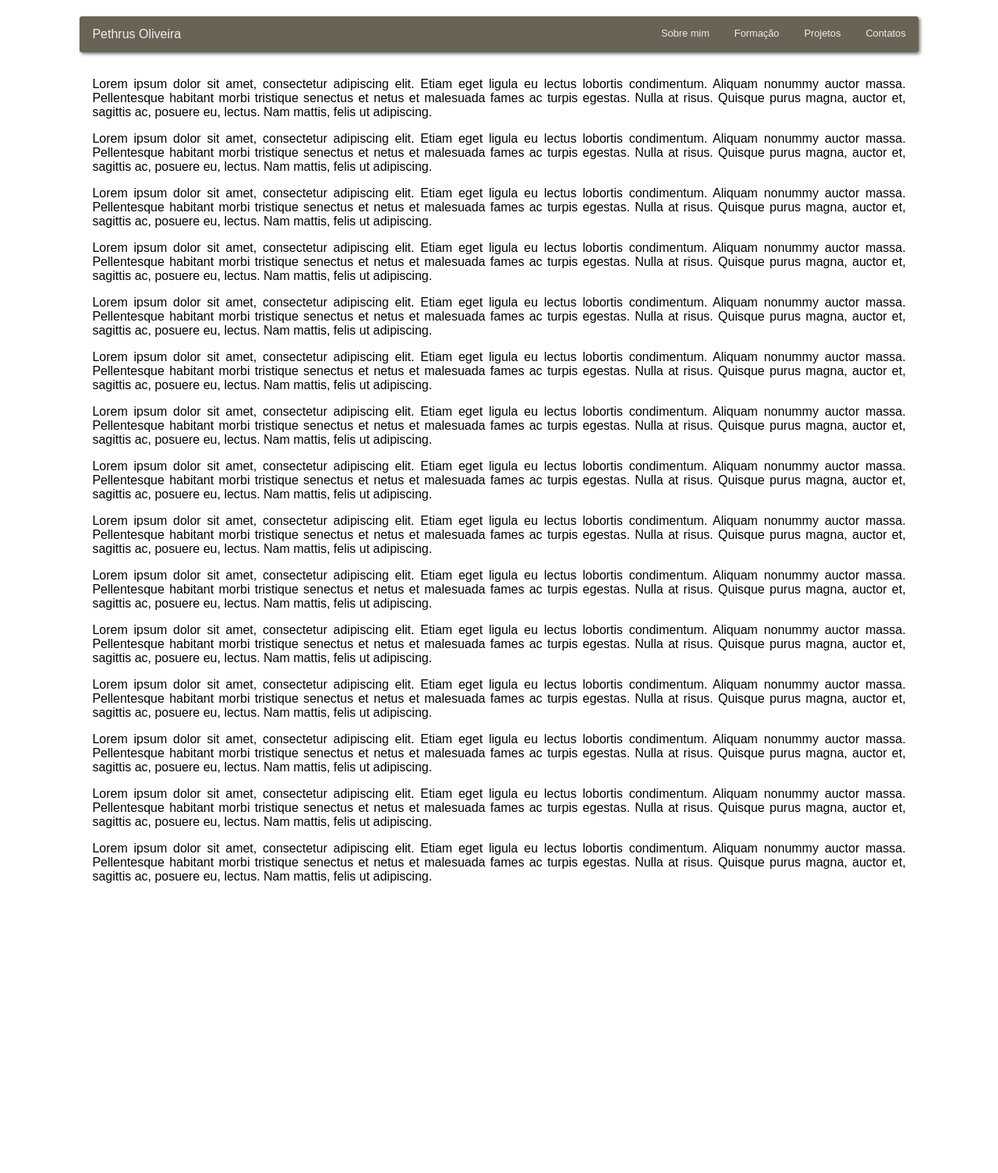
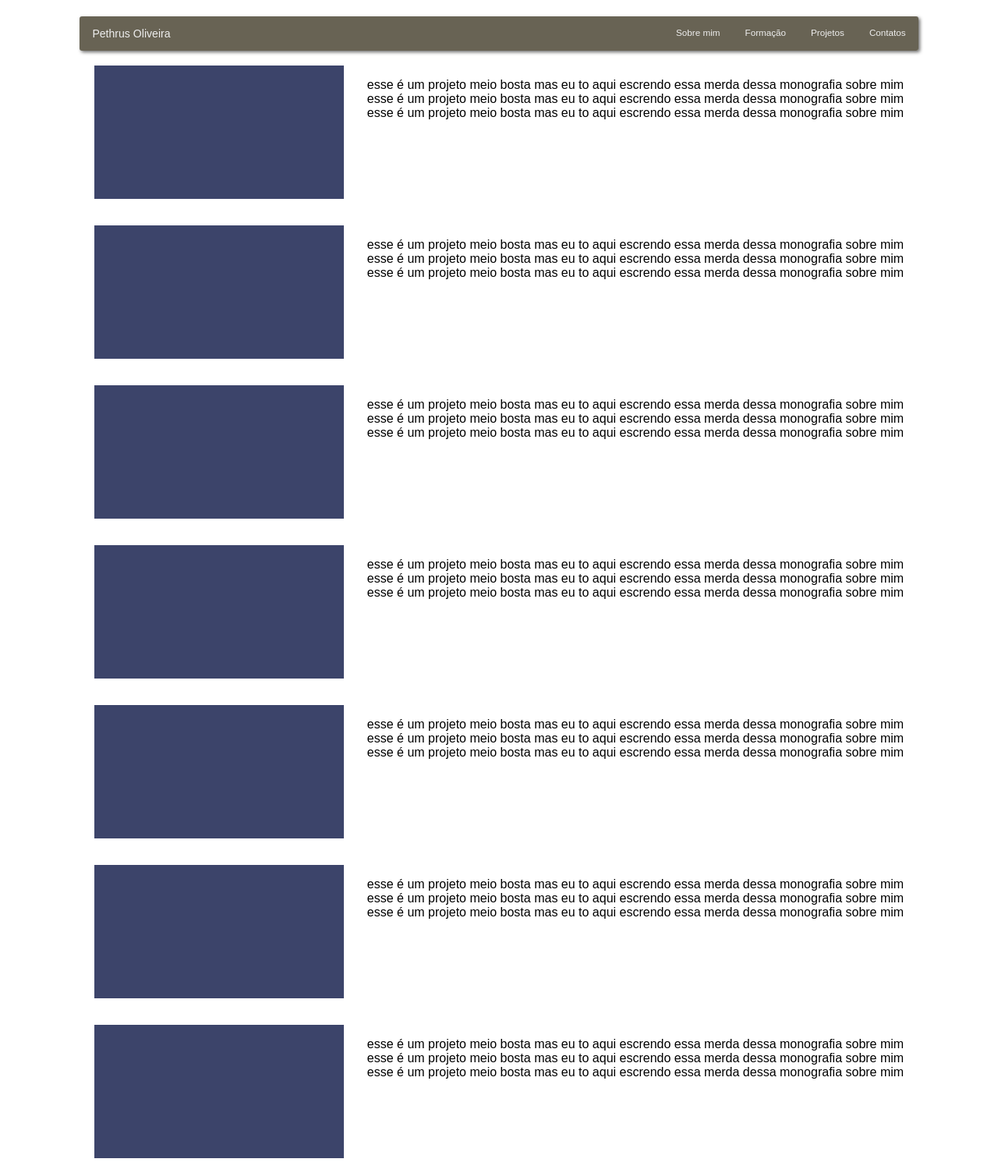
Before and after one commit to pethrus089/Meu-Portfolio, a plain HTML site: page index.html in a window 1280 px wide. Shown: the part 323-1827 px from the top of the page at 78% size. Before the commit the page ends 1488 px from the top, so only its background shows below. Drawn offline with Linux system fonts and the light colour scheme.

Commit message:
section
section

```diff
--- a/index.html
+++ b/index.html
@@ -9,20 +9,22 @@
     <title>Meu Portfolio</title>
 </head>
 
-<body>
-    <header>
+<body onload="atualizarDimensoes()">
+    <header id="he" class="grande">
         <picture>
-            <source media="(max-width: 900px)" srcset="imagens/minhaFoto2.png" type="image/png">
+            <source media="(max-width: 900px)" srcset="imagens/minhaFoto.png" type="image/png">
             <source media="(max-width: 750px)" srcset="imagens/minhaFoto3.png" type="image/png">
             <img src="imagens/minhaFoto.png" alt="MINHA minhaFoto">
         </picture>
+
         <div>
-            <h2>Pethrus Oliveira <br> Desenvolvedor front-end</h2>
-            <p> Sou iniciante no mercado de trabalho. Busco uma oportunidade front-end.
+            <h2 id="h2">Pethrus Oliveira <br> Desenvolvedor</h2>
+            <p id="p"> Sou iniciante no mercado de trabalho. Busco uma oportunidade front-end.
                 Tenho experiencia na
                 aréa de analise de sistemas na empresa Dia distribuição e importação afogados.
             </p>
         </div>
+        <script src="tela.js"></script>
     </header>
 
     <nav>
@@ -35,99 +37,103 @@
     <script src="script.js"></script>
 
     <section class="principal">
-        <p>Lorem ipsum dolor sit amet, consectetur adipiscing elit. Etiam eget ligula
-            eu lectus lobortis condimentum. Aliquam nonummy auctor massa. Pellentesque
-            habitant morbi tristique senectus et netus et malesuada fames ac turpis egestas.
-            Nulla at risus. Quisque purus magna, auctor et, sagittis ac, posuere eu, lectus.
-            Nam mattis, felis ut adipiscing.
-        </p>
-        <p>Lorem ipsum dolor sit amet, consectetur adipiscing elit. Etiam eget ligula
-            eu lectus lobortis condimentum. Aliquam nonummy auctor massa. Pellentesque
-            habitant morbi tristique senectus et netus et malesuada fames ac turpis egestas.
-            Nulla at risus. Quisque purus magna, auctor et, sagittis ac, posuere eu, lectus.
-            Nam mattis, felis ut adipiscing.
-        </p>
-        <p>Lorem ipsum dolor sit amet, consectetur adipiscing elit. Etiam eget ligula
-            eu lectus lobortis condimentum. Aliquam nonummy auctor massa. Pellentesque
-            habitant morbi tristique senectus et netus et malesuada fames ac turpis egestas.
-            Nulla at risus. Quisque purus magna, auctor et, sagittis ac, posuere eu, lectus.
-            Nam mattis, felis ut adipiscing.
-        </p>
-        <p>Lorem ipsum dolor sit amet, consectetur adipiscing elit. Etiam eget ligula
-            eu lectus lobortis condimentum. Aliquam nonummy auctor massa. Pellentesque
-            habitant morbi tristique senectus et netus et malesuada fames ac turpis egestas.
-            Nulla at risus. Quisque purus magna, auctor et, sagittis ac, posuere eu, lectus.
-            Nam mattis, felis ut adipiscing.
-        </p>
+        <div class="direito"><img src="imagens/teste.png" alt="">
+        </div>
+        <div class="esquerdo">
+            <p>esse é um projeto meio bosta mas eu to aqui escrendo essa
+                merda dessa monografia sobre mim <br>
+                esse é um projeto meio bosta mas eu to aqui escrendo essa
+                merda dessa monografia sobre mim <br>
+                esse é um projeto meio bosta mas eu to aqui escrendo essa
+                merda dessa monografia sobre mim</p>
+        </div>
 
-        <p>Lorem ipsum dolor sit amet, consectetur adipiscing elit. Etiam eget ligula
-            eu lectus lobortis condimentum. Aliquam nonummy auctor massa. Pellentesque
-            habitant morbi tristique senectus et netus et malesuada fames ac turpis egestas.
-            Nulla at risus. Quisque purus magna, auctor et, sagittis ac, posuere eu, lectus.
-            Nam mattis, felis ut adipiscing.
-        </p>
-        <p>Lorem ipsum dolor sit amet, consectetur adipiscing elit. Etiam eget ligula
-            eu lectus lobortis condimentum. Aliquam nonummy auctor massa. Pellentesque
-            habitant morbi tristique senectus et netus et malesuada fames ac turpis egestas.
-            Nulla at risus. Quisque purus magna, auctor et, sagittis ac, posuere eu, lectus.
-            Nam mattis, felis ut adipiscing.
-        </p>
 
-        <p>Lorem ipsum dolor sit amet, consectetur adipiscing elit. Etiam eget ligula
-            eu lectus lobortis condimentum. Aliquam nonummy auctor massa. Pellentesque
-            habitant morbi tristique senectus et netus et malesuada fames ac turpis egestas.
-            Nulla at risus. Quisque purus magna, auctor et, sagittis ac, posuere eu, lectus.
-            Nam mattis, felis ut adipiscing.
-        </p>
-        <p>Lorem ipsum dolor sit amet, consectetur adipiscing elit. Etiam eget ligula
-            eu lectus lobortis condimentum. Aliquam nonummy auctor massa. Pellentesque
-            habitant morbi tristique senectus et netus et malesuada fames ac turpis egestas.
-            Nulla at risus. Quisque purus magna, auctor et, sagittis ac, posuere eu, lectus.
-            Nam mattis, felis ut adipiscing.
-        </p>
-        <p>Lorem ipsum dolor sit amet, consectetur adipiscing elit. Etiam eget ligula
-            eu lectus lobortis condimentum. Aliquam nonummy auctor massa. Pellentesque
-            habitant morbi tristique senectus et netus et malesuada fames ac turpis egestas.
-            Nulla at risus. Quisque purus magna, auctor et, sagittis ac, posuere eu, lectus.
-            Nam mattis, felis ut adipiscing.
-        </p>
-        <p>Lorem ipsum dolor sit amet, consectetur adipiscing elit. Etiam eget ligula
-            eu lectus lobortis condimentum. Aliquam nonummy auctor massa. Pellentesque
-            habitant morbi tristique senectus et netus et malesuada fames ac turpis egestas.
-            Nulla at risus. Quisque purus magna, auctor et, sagittis ac, posuere eu, lectus.
-            Nam mattis, felis ut adipiscing.
-        </p>
-        <p>Lorem ipsum dolor sit amet, consectetur adipiscing elit. Etiam eget ligula
-            eu lectus lobortis condimentum. Aliquam nonummy auctor massa. Pellentesque
-            habitant morbi tristique senectus et netus et malesuada fames ac turpis egestas.
-            Nulla at risus. Quisque purus magna, auctor et, sagittis ac, posuere eu, lectus.
-            Nam mattis, felis ut adipiscing.
-        </p>
-        <p>Lorem ipsum dolor sit amet, consectetur adipiscing elit. Etiam eget ligula
-            eu lectus lobortis condimentum. Aliquam nonummy auctor massa. Pellentesque
-            habitant morbi tristique senectus et netus et malesuada fames ac turpis egestas.
-            Nulla at risus. Quisque purus magna, auctor et, sagittis ac, posuere eu, lectus.
-            Nam mattis, felis ut adipiscing.
-        </p>
-        <p>Lorem ipsum dolor sit amet, consectetur adipiscing elit. Etiam eget ligula
-            eu lectus lobortis condimentum. Aliquam nonummy auctor massa. Pellentesque
-            habitant morbi tristique senectus et netus et malesuada fames ac turpis egestas.
-            Nulla at risus. Quisque purus magna, auctor et, sagittis ac, posuere eu, lectus.
-            Nam mattis, felis ut adipiscing.
-        </p>
-        <p>Lorem ipsum dolor sit amet, consectetur adipiscing elit. Etiam eget ligula
-            eu lectus lobortis condimentum. Aliquam nonummy auctor massa. Pellentesque
-            habitant morbi tristique senectus et netus et malesuada fames ac turpis egestas.
-            Nulla at risus. Quisque purus magna, auctor et, sagittis ac, posuere eu, lectus.
-            Nam mattis, felis ut adipiscing.
-        </p>
-        <p>Lorem ipsum dolor sit amet, consectetur adipiscing elit. Etiam eget ligula
-            eu lectus lobortis condimentum. Aliquam nonummy auctor massa. Pellentesque
-            habitant morbi tristique senectus et netus et malesuada fames ac turpis egestas.
-            Nulla at risus. Quisque purus magna, auctor et, sagittis ac, posuere eu, lectus.
-            Nam mattis, felis ut adipiscing.
-        </p>
     </section>
+    <section class="principal">
+        <div class="direito"><img src="imagens/teste.png" alt="">
+        </div>
+        <div class="esquerdo">
+            <p>esse é um projeto meio bosta mas eu to aqui escrendo essa
+                merda dessa monografia sobre mim <br>
+                esse é um projeto meio bosta mas eu to aqui escrendo essa
+                merda dessa monografia sobre mim <br>
+                esse é um projeto meio bosta mas eu to aqui escrendo essa
+                merda dessa monografia sobre mim</p>
+        </div>
+
+
+    </section>
+
+    <section class="principal">
+        <div class="direito"><img src="imagens/teste.png" alt="">
+        </div>
+        <div class="esquerdo">
+            <p>esse é um projeto meio bosta mas eu to aqui escrendo essa
+                merda dessa monografia sobre mim <br>
+                esse é um projeto meio bosta mas eu to aqui escrendo essa
+                merda dessa monografia sobre mim <br>
+                esse é um projeto meio bosta mas eu to aqui escrendo essa
+                merda dessa monografia sobre mim</p>
+        </div>
+    </section>
+    <section class="principal">
+        <div class="direito"><img src="imagens/teste.png" alt="">
+        </div>
+        <div class="esquerdo">
+            <p>esse é um projeto meio bosta mas eu to aqui escrendo essa
+                merda dessa monografia sobre mim <br>
+                esse é um projeto meio bosta mas eu to aqui escrendo essa
+                merda dessa monografia sobre mim <br>
+                esse é um projeto meio bosta mas eu to aqui escrendo essa
+                merda dessa monografia sobre mim</p>
+        </div>
+
+
+    </section>
+    <section class="principal">
+        <div class="direito"><img src="imagens/teste.png" alt="">
+        </div>
+        <div class="esquerdo">
+            <p>esse é um projeto meio bosta mas eu to aqui escrendo essa
+                merda dessa monografia sobre mim <br>
+                esse é um projeto meio bosta mas eu to aqui escrendo essa
+                merda dessa monografia sobre mim <br>
+                esse é um projeto meio bosta mas eu to aqui escrendo essa
+                merda dessa monografia sobre mim</p>
+        </div>
+
+
+    </section>
+    <section class="principal">
+        <div class="direito" ><img src="imagens/teste.png" alt="">
+        </div>
+        <div class="esquerdo">
+            <p>esse é um projeto meio bosta mas eu to aqui escrendo essa
+                merda dessa monografia sobre mim <br>
+                esse é um projeto meio bosta mas eu to aqui escrendo essa
+                merda dessa monografia sobre mim <br>
+                esse é um projeto meio bosta mas eu to aqui escrendo essa
+                merda dessa monografia sobre mim</p>
+        </div>
+
+
+    </section>
+    <section class="principal">
+        <div class="direito" ><img src="imagens/teste.png" alt="">
+        </div>
+        <div class="esquerdo">
+            <p>esse é um projeto meio bosta mas eu to aqui escrendo essa
+                merda dessa monografia sobre mim <br>
+                esse é um projeto meio bosta mas eu to aqui escrendo essa
+                merda dessa monografia sobre mim <br>
+                esse é um projeto meio bosta mas eu to aqui escrendo essa
+                merda dessa monografia sobre mim</p>
+        </div>
+
+
+    </section>
+
 
 
 </body>
--- a/style.css
+++ b/style.css
@@ -1,70 +1,108 @@
-body{
-  margin:0 8% 0 8%;
+body {
+  margin: 0 8% 0 8%;
   font-size: 16px;
   font-family: Arial, Helvetica, sans-serif;
 }
-header{
+
+.grande {
+  /* background-color: #463f2dcf; */
   background-color: rgba(255, 255, 255, 0.014);
   display: flex;
   align-items: center;
   justify-content: center;
 }
-header div{
+
+.pequeno {
+  background-color: rgba(255, 255, 255, 0.014);
+  display: block;
+  align-items: center;
+  justify-content: center;
+  text-align: center;
+}
+
+header div {
   text-align: justify;
-  padding: 40px;
+  padding: 10px;
 }
-header img{
+
+header img {
   margin: 20px;
 }
-header div h2{
+
+header div h2 {
   max-width: 500px;
   text-align: left;
 }
-header div p{
+
+header div p {
   max-width: 400px;
   text-align: justify;
 }
-nav{
+
+nav {
   overflow: hidden;
   background-color: #463f2dcf;
   width: 100%;
   box-shadow: 2px 2px 4px rgba(0, 0, 0, 0.578);
   border-radius: 3px;
+  display: inline-block;
 }
 
-nav a{
+nav a {
   float: right;
   color: #eee;
   text-align: center;
   padding: 14px 16px;
   text-decoration: none;
-  font-size: 0.8rem;
-}
-nav a:first-child{
-  float: left;
-  font-size: 1rem;
+  font-size: 0.73rem;
 }
 
-nav a:hover{
+nav a:first-child {
+  float: left;
+  font-size: 0.88rem;
+}
+
+nav a:hover {
   color: #acacac;
 
 }
 
-nav a.ativo{
+nav a.ativo {
   background-color: #800;
   color: #fff;
 }
-.principal{
-  padding: 16px;
+
+.principal {
+  display: flex;
+  flex-wrap: wrap;
+  justify-content: center;
+
 }
-.FixoNotTopo{
+
+.FixoNotTopo {
   position: fixed;
   top: 0px;
   width: 84%;
 }
-.FixoNotTopo + .principal{
+
+.FixoNotTopo+.principal {
   padding-top: 60px;
 }
-p{
+
+p {
   text-align: justify;
 }
+
+.direito {
+
+  text-align: right;
+  padding: 15px;
+  display: block;
+}
+
+.esquerdo {
+
+  text-align: left;
+  padding: 15px;
+  display: block;
+}
--- /dev/null
+++ b/tela.js
@@ -0,0 +1,39 @@
+// Definir função que atualiza as dimensões da tela
+
+const div = window.document.getElementsByTagName('div')
+
+
+function atualizarDimensoes() {
+    let largura = window.innerWidth;
+    let altura = window.innerHeight;
+    var p = window.document.getElementById('p')
+    var h2 = window.document.getElementById('h2')
+    var header = window.document.getElementById('he')
+    var a = window.document.getElementsByTagName('a')
+    var section = window.document.getElementsByClassName('principal')
+
+
+    if (largura <= 650) {
+        header.classList.add('pequeno')
+        p.innerText = ''
+        h2.style.textAlign='center'
+        a[0].style.display ='none'
+        a[1].style.float ='center'
+        a[2].style.float ='center'
+        a[3].style.float ='center'
+        a[4].style.float ='center'
+        h2.style.textAlign='lefth'
+        section.style.display='block'
+
+        console.log(a)
+    } else {
+        p.innerText = 'Sou iniciante no mercado de trabalho. Busco uma oportunidade front-end. Tenho experiencia na aréa de analise de sistemas na empresa Dia distribuição e importação afogados.'
+        header.classList.remove('pequeno')
+        h2.style.textAlign='left'
+        a[0].style.display ='block'
+    }
+
+}
+
+// Chamar a função quando a janela é redimensionada
+window.addEventListener("resize", atualizarDimensoes);
```
Also changed, not shown: imagens/teste.png (added).
